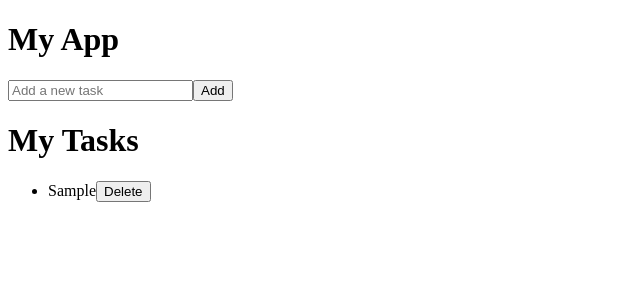
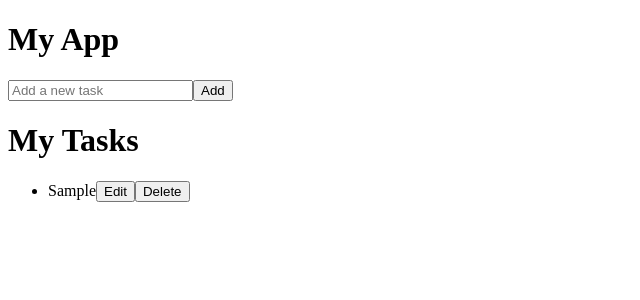
Before and after one commit to AlyssonDeligny/ToDoApp, a React (Vite) app: page / in a window 1280 px wide. Both pictures are taken after typing "Sample" into the empty fields and a click on the button "Add". Shown: the top 300 px of the page, without its empty margins (0-640 px from the left). Built offline with nearby package versions, Linux system fonts and the light colour scheme.

Commit message:
add function edit

```diff
--- a/src/App.jsx
+++ b/src/App.jsx
@@ -12,12 +12,18 @@ export default function App() {
     const removeTask = (index) => {
         setTasks(tasks.filter((_, i) => i !== index));
     };
+    const editTask = (index, newText) => {
+        const updatedTasks = tasks.map((task, i) =>
+            i === index ? { ...task, text: newText } : task
+        );
+        setTasks(updatedTasks);
+    };
 
     return (
         <div className="app-container">
             <h1 className="app-title"> My App </h1>
             <TodoForm onSubmit={addTask}/>
-            <TodoList tasks={tasks} onDelete={removeTask}/>
+            <TodoList tasks={tasks} onDelete={removeTask} onEdit={editTask}/>
         </div>
     );
 }
--- a/src/components/TodoList.jsx
+++ b/src/components/TodoList.jsx
@@ -1,19 +1,35 @@
-import React from 'react';
+import React, { useState } from 'react';
 
-export default function TodoList ({tasks, onDelete}){
+export default function TodoList ({tasks, onDelete, onEdit}){
+
+    const [editingIndex, setEditingIndex] = useState(null);
+    const [editValue, setEditValue] = useState('');
+
     return(
         <div>
             <h1> My Tasks </h1>
             <ul className="todo-list">
                 {tasks.map((task, index) => (
                     <li key={index} className="todo-item">
-                        {task.text}
-                        <button
-                            className="delete-button"
-                            onClick={() => onDelete(index)}
-                        >
-                            Delete
-                        </button>
+                        {editingIndex === index ? (
+                            <input
+                                type="text"
+                                value={editValue}
+                                onChange={(e) => setEditValue(e.target.value)}
+                                onKeyDown={(e) => e.key === 'Enter' && onEdit(index, editValue) & setEditingIndex(null)}
+                            />
+                        ) : (
+                            <span>{task.text}</span>
+                        )}
+
+                        {editingIndex === index ? (
+                            <button onClick={() => onEdit(index, editValue) & setEditingIndex(null)}> Save </button>
+                        ) : (
+                            <>
+                                <button onClick={() => setEditingIndex(index) & setEditValue(task.text)}> Edit </button>
+                                <button onClick={() => onDelete(index)}> Delete </button>
+                            </>
+                        )}
                     </li>
                 ))}
             </ul>
```
